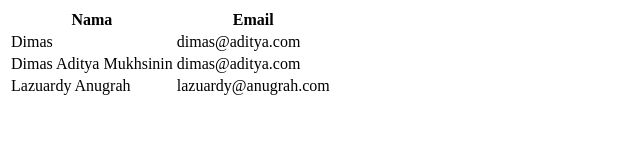
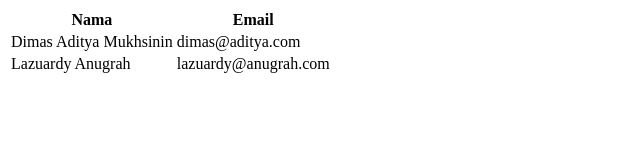
Before and after one commit to dimasadityamukhsinin/address-book, a plain HTML site: page index.html in a window 1280 px wide. Shown: the whole page, without its empty margins (0-640 px from the left). Drawn offline with Linux system fonts and the light colour scheme.

Commit message:
update: html

```diff
--- a/index.html
+++ b/index.html
@@ -15,10 +15,6 @@
                 </tr>
             </thead>
             <tbody>
-                <tr>
-                    <td>Dimas</td>
-                    <td>dimas@aditya.com</td>
-                </tr>
             </tbody>
         </table>
     </main>
```
